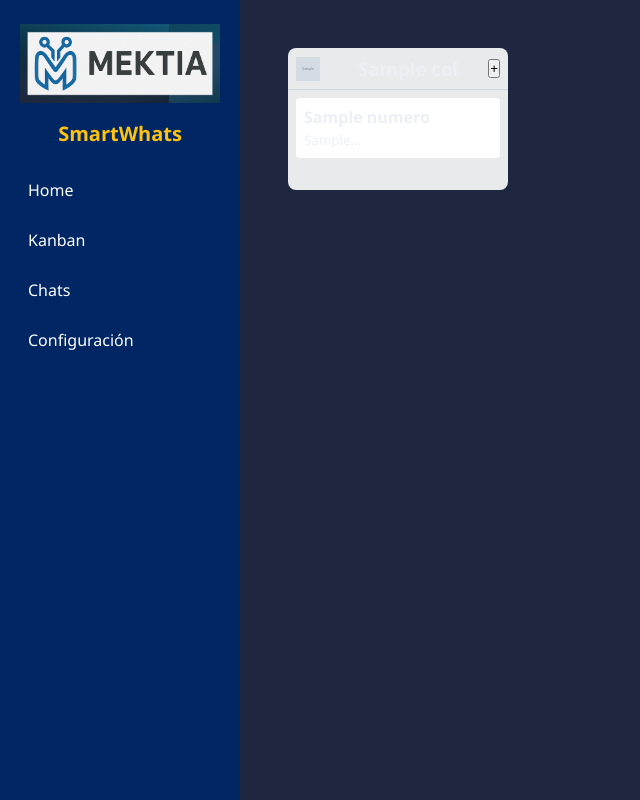
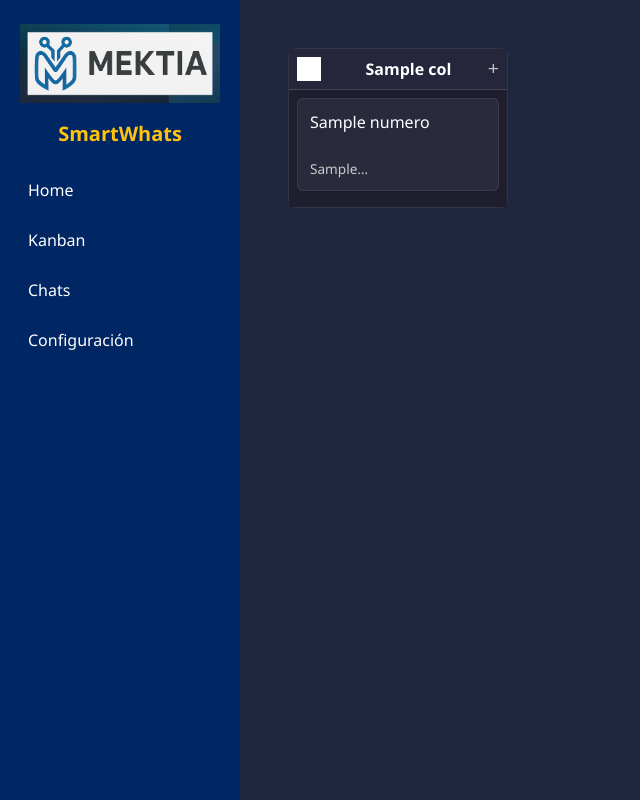
Before and after one commit to cieadesignsolutions/PlataformaIA_CIEA, a Flask app: template templates/kanban.html in a window 1280 px wide. Shown: the whole page, without its empty margins (0-640 px from the left). Run offline with Flask 3, Linux system fonts and the light colour scheme; the template is opened without the code that fills it: most values are stand-ins (such as "Sample title", 1, 10 or a date in 2020); grey boxes marked "Sample" are stand-in pictures.

Commit message:
kanban_style1

```diff
--- a/static/css/kanban.css
+++ b/static/css/kanban.css
@@ -29,3 +29,116 @@
   background: #fff; width:80%; height:80%;
   overflow:auto; position:relative; border-radius:8px;
 }
+/* ───── Backdrop general del board ───── */
+.kanban-board {
+  background: transparent;
+  padding: 1rem;
+  overflow-x: auto;
+}
+
+/* ───── Columnas ───── */
+.kanban-column {
+  background: #1e1e2f;                /* gris muy oscuro */
+  border: 1px solid rgba(255,255,255,0.1);
+  border-radius: 8px;
+  display: flex;
+  flex-direction: column;
+  width: 220px;
+}
+
+/* Cabecera de cada columna */
+.column-header {
+  display: flex;
+  align-items: center;
+  justify-content: space-between;
+  padding: 0.5rem;
+  background: #25253b;                /* un poco más claro que la columna */
+  border-bottom: 1px solid rgba(255,255,255,0.15);
+}
+.column-header h3 {
+  margin: 0;
+  color: #ffffff;
+  font-size: 1rem;
+  font-weight: 600;
+  opacity: 1;
+}
+.column-header .col-icon {
+  filter: brightness(0) invert(1);   /* iconos claros */
+}
+
+/* Lista de tarjetas */
+.column-list {
+  flex: 1;
+  padding: 0.5rem;
+  background: #1e1e2f;
+}
+
+/* ───── Tarjetas ───── */
+.kanban-card {
+  background: #2a2a3d;                /* gris oscuro contrastante */
+  border: 1px solid rgba(255,255,255,0.08);
+  border-radius: 6px;
+  padding: 0.75rem;
+  margin-bottom: 0.5rem;
+  color: #f0f0f0;
+  cursor: grab;
+  transition: background 0.2s, border-color 0.2s;
+  position: relative;
+}
+
+/* Al arrastrar */
+.kanban-card:active {
+  cursor: grabbing;
+  background: #33334a;
+  border-color: rgba(255,255,255,0.2);
+}
+
+/* Texto y metadatos */
+.kanban-card strong {
+  display: block;
+  margin-bottom: 4px;
+  font-weight: 500;
+  color: #ffffff;
+}
+.kanban-card small {
+  display: block;
+  color: #cccccc;
+  font-size: 0.85rem;
+  white-space: nowrap;
+  overflow: hidden;
+  text-overflow: ellipsis;
+}
+
+/* ───── Botón “+” para agregar ───── */
+.add-chat-btn {
+  background: none;
+  border: none;
+  color: #ffffff;
+  font-size: 1.2rem;
+  cursor: pointer;
+  opacity: 0.7;
+  transition: opacity 0.2s;
+}
+.add-chat-btn:hover {
+  opacity: 1;
+}
+
+/* ───── Modal flotante ───── */
+.kanban-modal {
+  position: fixed;
+  top: 0; left: 0; right: 0; bottom: 0;
+  background: rgba(0,0,0,0.6);
+  display: flex;
+  align-items: center;
+  justify-content: center;
+  z-index: 2000;
+}
+.kanban-modal > * {
+  background: #1e1e2f;
+  width: 80%;
+  height: 80%;
+  overflow: auto;
+  border-radius: 8px;
+  padding: 1rem;
+  color: #f0f0f0;
+}
```
